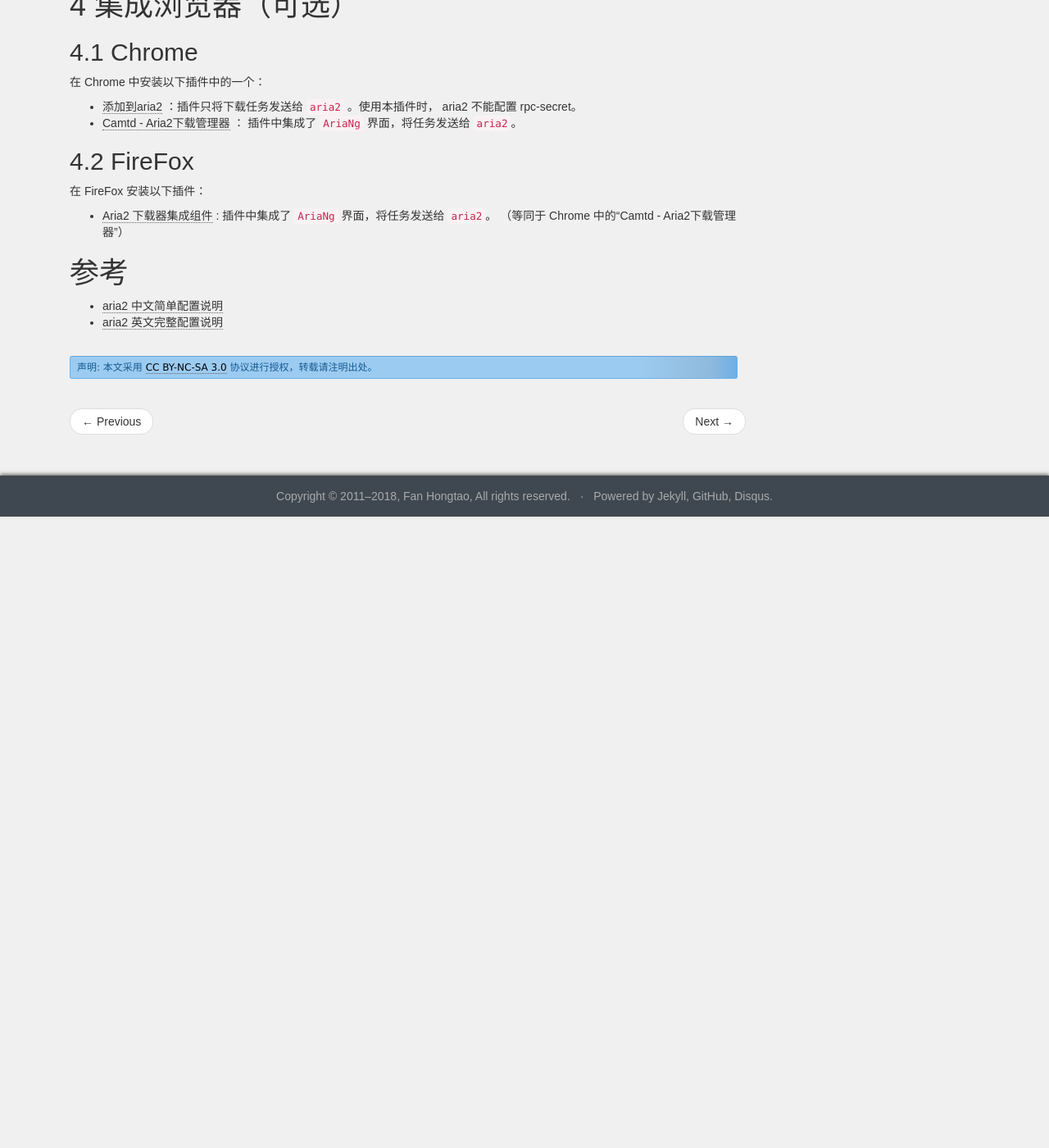
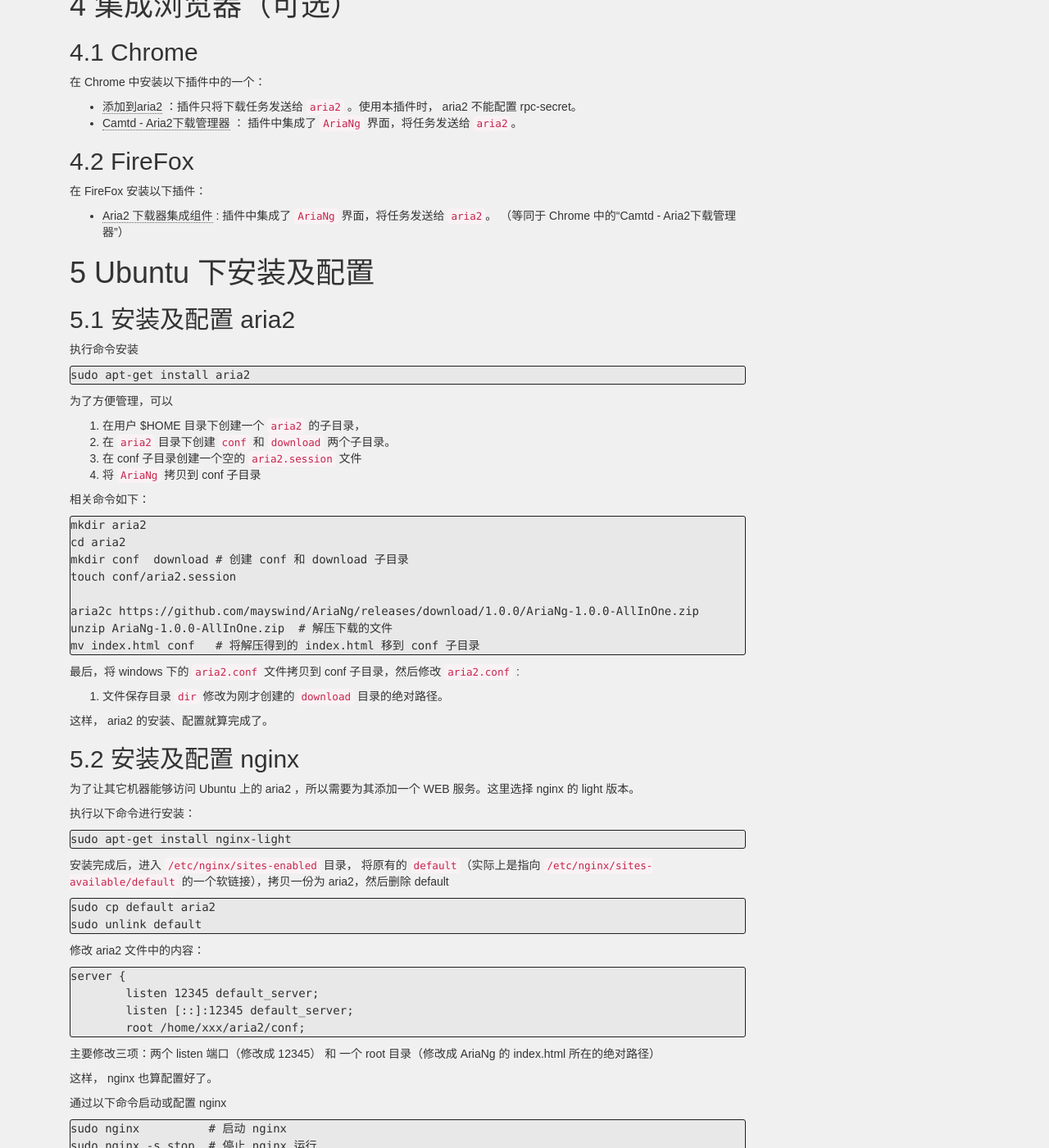
Before and after one commit to fanhongtao/fanhongtao.github.com, a Jekyll site: the page built from _posts/2018-12-06-using-aria2.md, in a window 1280 px wide and 1400 px high, scrolled down 2828 px. Shown: the whole window at 82% size. Built offline with Jekyll 4.4.1, drawn with Linux system fonts in a browser that asks for light colours; nearby versions of some CDN libraries; before the commit the page ends 3458 px from its top, so only the background shows below that; some of the changed text lies outside the part shown.

Commit message:
update: 2018-12-06-using-aria2.md, 添加在 Ubuntu 下安装配置的说明

````diff
--- a/_posts/2018-12-06-using-aria2.md
+++ b/_posts/2018-12-06-using-aria2.md
@@ -6,9 +6,6 @@
 tags: [aria2]
 copyright: cn
 ---
-
-* content
-{:toc}
 
 # 0 什么是 aria2
 
@@ -147,7 +144,123 @@
 * [Aria2 下载器集成组件](https://addons.mozilla.org/zh-CN/firefox/addon/aria2-integration/?src=search) :
  插件中集成了 `AriaNg` 界面，将任务发送给 `aria2`。 （等同于 Chrome 中的“Camtd - Aria2下载管理器”）
 
+# 5 Ubuntu 下安装及配置
+
+## 5.1 安装及配置 aria2
+
+执行命令安装
+
+```
+sudo apt-get install aria2
+```
+
+为了方便管理，可以
+1. 在用户 $HOME 目录下创建一个 `aria2` 的子目录，
+2. 在 `aria2` 目录下创建 `conf` 和 `download` 两个子目录。
+3. 在 conf 子目录创建一个空的 `aria2.session` 文件
+4. 将 `AriaNg` 拷贝到 conf 子目录
+
+
+相关命令如下：
+
+```
+mkdir aria2
+cd aria2
+mkdir conf  download # 创建 conf 和 download 子目录
+touch conf/aria2.session
+
+aria2c https://github.com/mayswind/AriaNg/releases/download/1.0.0/AriaNg-1.0.0-AllInOne.zip
+unzip AriaNg-1.0.0-AllInOne.zip  # 解压下载的文件
+mv index.html conf   # 将解压得到的 index.html 移到 conf 子目录
+```
+
+最后，将 windows 下的 `aria2.conf` 文件拷贝到 conf 子目录，然后修改 `aria2.conf` :
+
+1. 文件保存目录 `dir` 修改为刚才创建的  `download` 目录的绝对路径。
+
+这样， aria2 的安装、配置就算完成了。
+
+## 5.2 安装及配置 nginx
+
+为了让其它机器能够访问 Ubuntu 上的 aria2 ，所以需要为其添加一个 WEB 服务。这里选择 nginx 的 light 版本。
+
+执行以下命令进行安装：
+
+```
+sudo apt-get install nginx-light
+```
+
+安装完成后，进入 `/etc/nginx/sites-enabled` 目录， 将原有的 `default`（实际上是指向 `/etc/nginx/sites-available/default` 的一个软链接），拷贝一份为 aria2，然后删除 default
+
+```
+sudo cp default aria2
+sudo unlink default
+```
+
+修改 aria2 文件中的内容：
+
+```
+server {
+	listen 12345 default_server;
+	listen [::]:12345 default_server;
+	root /home/xxx/aria2/conf;
+```
+
+主要修改三项：两个 listen 端口（修改成 12345） 和 一个 root 目录（修改成 AriaNg 的 index.html 所在的绝对路径）
+
+这样， nginx 也算配置好了。
+
+通过以下命令启动或配置 nginx
+
+```
+sudo nginx          # 启动 nginx
+sudo nginx -s stop  # 停止 nginx 运行
+sudo nginx restart  # 重新启动 nginx
+```
+
+## 5.3 运行
+
+在 `~/aria2/conf`  目录下，启动 aria2
+
+```
+aria2c --conf-path=aria2.conf
+```
+
+为了让 aria2c 能够在后台运行，可以创建一个 `aria2.sh` 的脚本。内容为：
+
+```
+#!/bin/bash
+
+cd ~/aria2/conf
+screen -dmS aria2 aria2c --conf-path=aria2.conf
+```
+
+脚本先进入 `~/aria2/conf` 目录，然后通过 screen 命令，启动 aria2c 并将其驻留后台。
+
+
+## 5.4 开放端口
+
+Ubuntu需要开放两个端口，不然其它的机器可能无法访问：
+1. nginx 的监听端口（如：配置文件中的 12345）
+2. aria2 的端口端口（缺省为 6800）
+
+## 5.5 更简单一点
+
+我们知道，配置 WEB 服务（nginx）的目的，是让我们可以访问到 AriaNg 的 index.html（有 WebUI-Aria2 也是一样的）。
+
+如果我们能够确保自己机器（如：Windows）上已经有 AriaNg 的 index.html，那么，Ubuntu上实际并不需要配置 WEB 服务（nginx）。
+
+可以直接让我们Windows上的浏览器打开本机 AriaNg 的 index.html，将 `AriaNg设置` 中的 `Aria2 RPC地址` 配置为 Ubuntu 的IP 和 aria2c 的监听端口就可以了。
+
+使用这种方法，可以减少一个 Ubuntu 开放端口，也减少了安装Web服务的工作。特别适用于在个人云主机的 Ubuntu 上使用。
+
+
 # 参考
 
 * [aria2 中文简单配置说明](https://aria2c.com/usage.html)
 * [aria2 英文完整配置说明](https://aria2.github.io/manual/en/html/aria2c.html)
+
+---
+
+* content
+{:toc}
````
